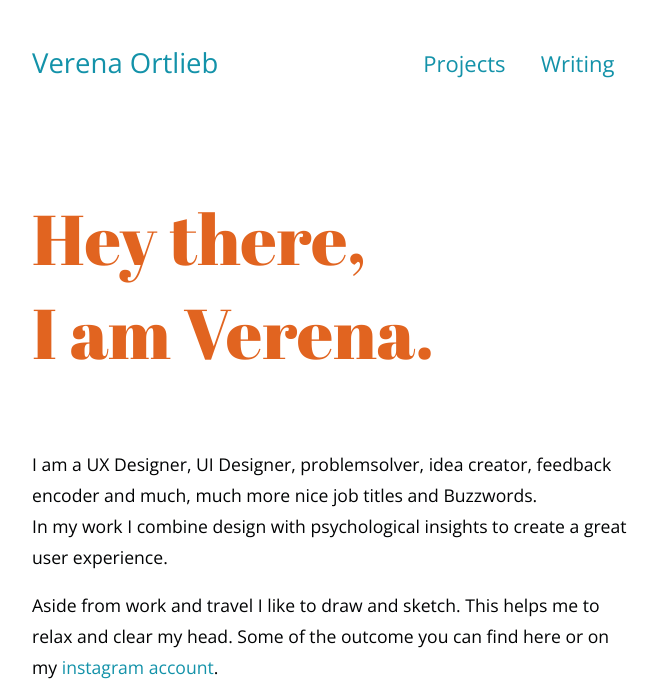
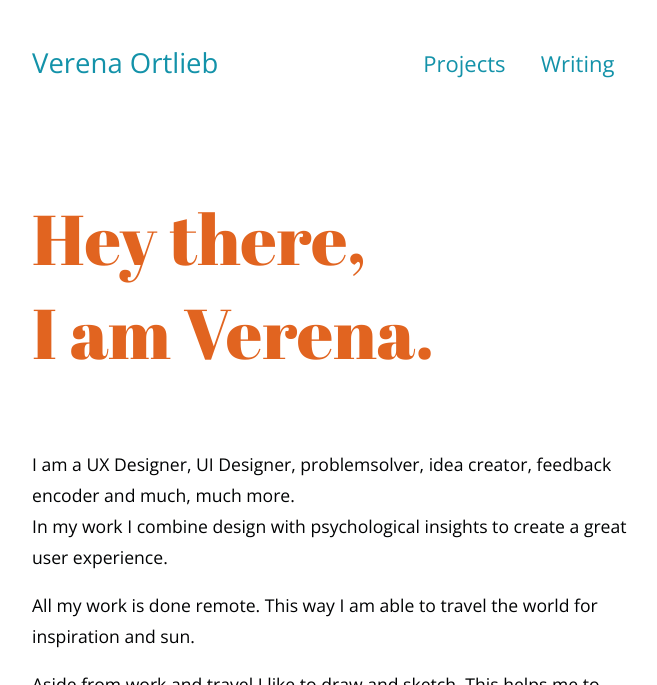
Before and after one commit to Verena-von-O/verena-von-o.github.io, a Jekyll site: the page built from index.html, in a window 1280 px wide and 900 px high, cut to the strip 0-685 px from the top of the window. Shown: the whole strip, without its empty margins (308-965 px from the left). Built offline with Jekyll 4.4.1, drawn with Linux system fonts in a browser that asks for light colours.

Commit message:
changes text index

```diff
--- a/index.html
+++ b/index.html
@@ -4,8 +4,10 @@ layout: start
 
 <h2 class="headline-index">Hey there, <br> I am Verena.</h2>
 
-<p>I am a UX Designer, UI Designer, problemsolver, idea creator, feedback encoder and much, much more nice job titles and Buzzwords.<br>
+<p>I am a UX Designer, UI Designer, problemsolver, idea creator, feedback encoder and much, much more.<br>
 In my work I combine design with psychological insights to create a great user experience.</p>
+
+<p>All my work is done remote. This way I am able to travel the world for inspiration and sun.</p>
 
 <p>Aside from work and travel I like to draw and sketch. This helps me to relax and clear my head. Some of the outcome you can find here or on my <a href="https://www.instagram.com/verena_von_o/" target="_blank">instagram account</a>.
 </p>
```
